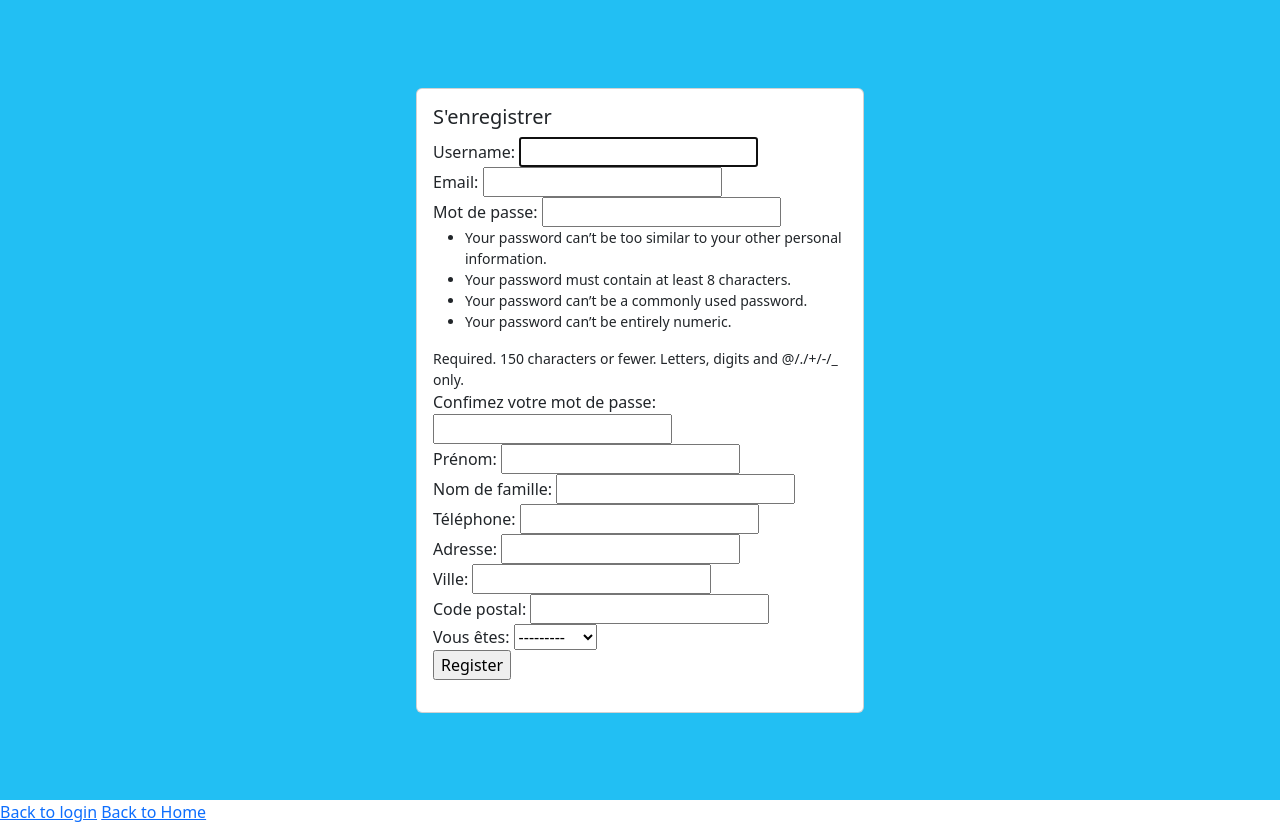
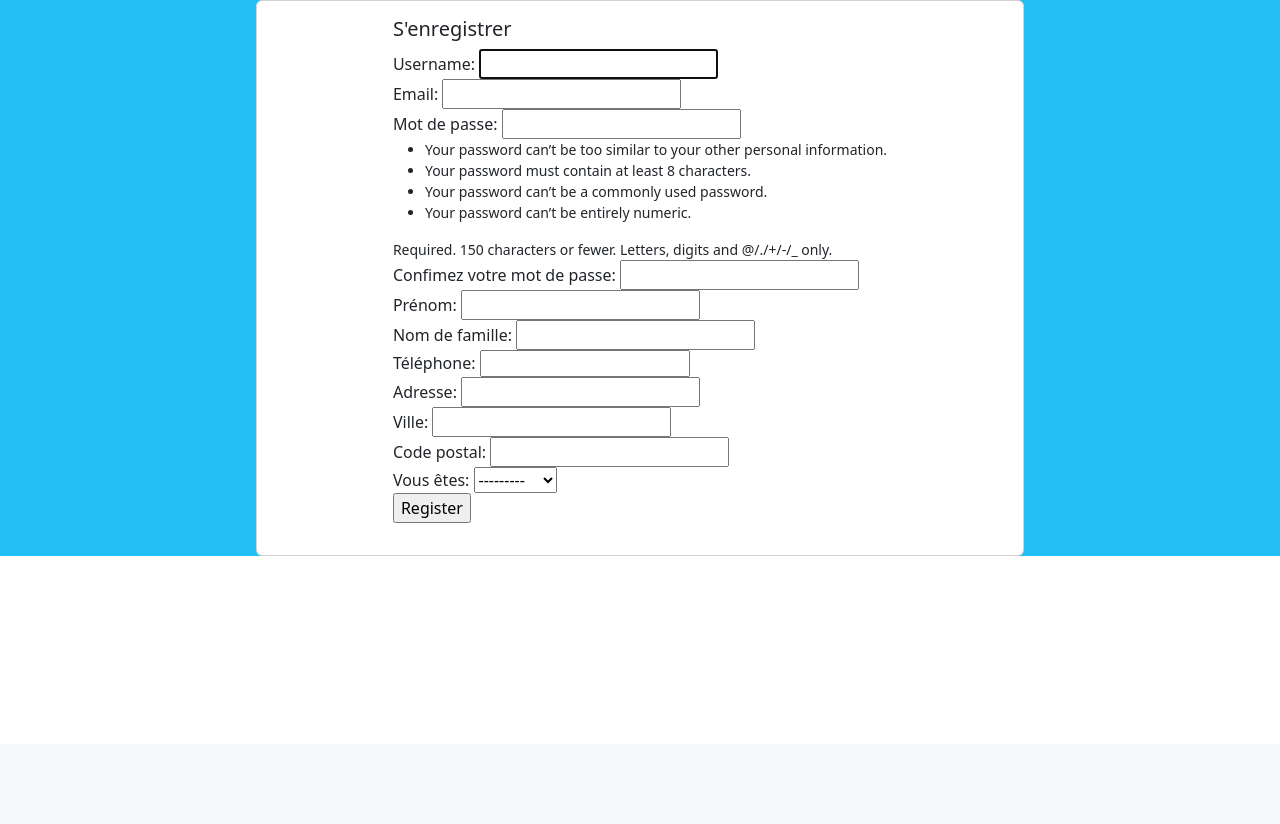
Before and after one commit to nenber/doctolib, a Django app: page /signup/ in a window 1280 px wide. Shown: the part 56-880 px from the top of the page. After the commit the page ends 612 px from the top, so only its background shows below. Run offline with Django 4.2, Linux system fonts and the light colour scheme.

Commit message:
Fix css register

```diff
--- a/authentication/templates/users/profile.html
+++ b/authentication/templates/users/profile.html
@@ -17,6 +17,6 @@
 {% block content %}
 <h5>Profile page</h5>
 <div class="row my-3 p-3">
-  <h1>This is the profile page for {{user.username}}</h1>
+  <h5>This is the profile page for {{user.username}}</h5>
 </div>
 {% endblock content %}
--- a/authentication/templates/users/signup.html
+++ b/authentication/templates/users/signup.html
@@ -6,7 +6,6 @@
   }
   .bg {
     width: 100%;
-    height: 100vh;
     background: #22bff3;
     background-size: cover;
     background-position: center;
@@ -21,7 +20,7 @@
       <div class="col-12">
         <div
           class="card h-100 d-flex align-items-center justify-content-center"
-          style="width: 28rem; height: 28em"
+          style="width: 48rem; height: 48em"
         >
           <div class="card-body">
             <h5 class="card-title">S'enregistrer</h5>
@@ -57,7 +56,7 @@
               </div>
               <div>
                 <span>Téléphone:</span>
-                {{form.phone}}
+                <small> {{form.phone}} </small>
               </div>
               <div>
                 <span>Adresse:</span>
@@ -83,7 +82,4 @@
     </div>
   </div>
 </div>
-
-<a href="{% url 'login' %}">Back to login</a>
-<a href="{% url 'home' %}">Back to Home</a>
 {% endblock %}
```
